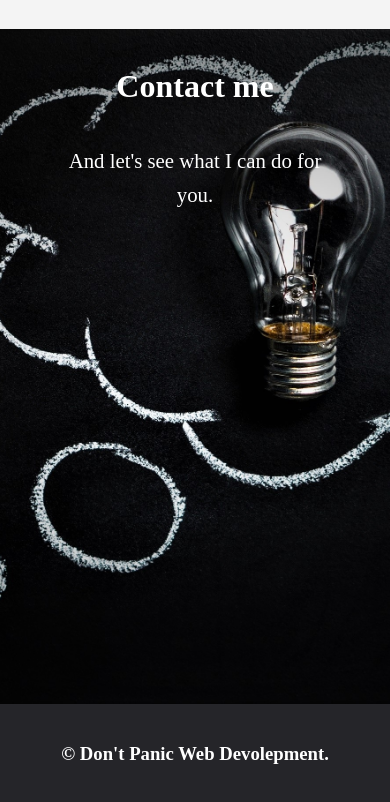
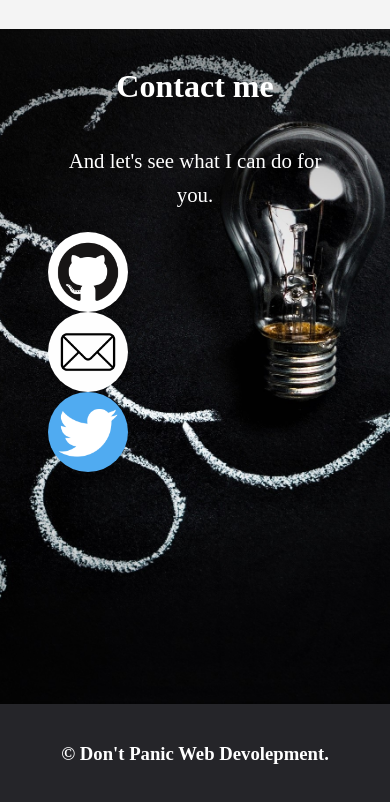
Before and after one commit to ZakkFast/Portfolio, a plain HTML site: page index.html in a window 390 px wide. Shown: the part 1198-2000 px from the top of the page. Drawn offline with nearby package versions, Linux system fonts and the light colour scheme.

Commit message:
Updated Contact

```diff
--- a/assets/css/style.css
+++ b/assets/css/style.css
@@ -170,6 +170,11 @@ nav a#openup {
     overflow-y: hidden;
   }
 
+  #icon {
+    border-radius: 50%;
+    width: 5rem;
+  }
+
   /* Footer */
 
   footer {
@@ -209,6 +214,9 @@ nav a#openup {
     font-size: 1.5rem;
 }
 
+#icon {
+  display: block;
+}
 
 nav {
     height: auto;
--- a/index.html
+++ b/index.html
@@ -88,6 +88,9 @@
                 Contact me
             </h3>
             <p class="lead">And let's see what I can do for you.</p>
+            <a href="https://github.com/ZakkFast" target="_blank"><img id='icon' src="assets/icon/github.png"></a>
+            <a href="mailto:ZakkFastPro@gmail.com" target="_blank"><img id='icon' src="assets/icon/email.png"></a>
+            <a href="https://twitter.com/ZakkFast" target="_blank"><img id='icon' src="assets/icon/twitter.png"></a>
         </div>
     </section>
     <footer>
```
Also changed, not shown: assets/icon/email.png (added), assets/icon/github.jpg (added), assets/icon/github.png (added), assets/icon/twitter.jpg (added), assets/icon/twitter.png (added).
